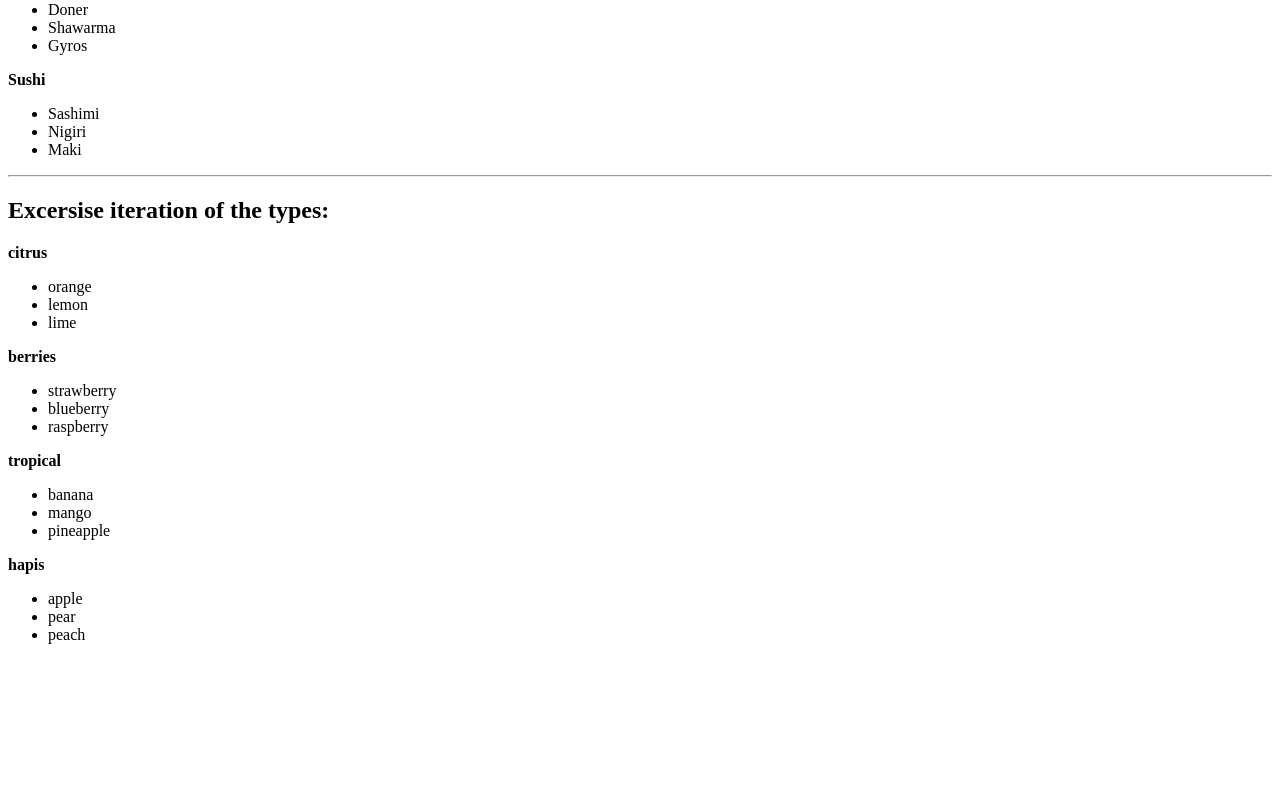
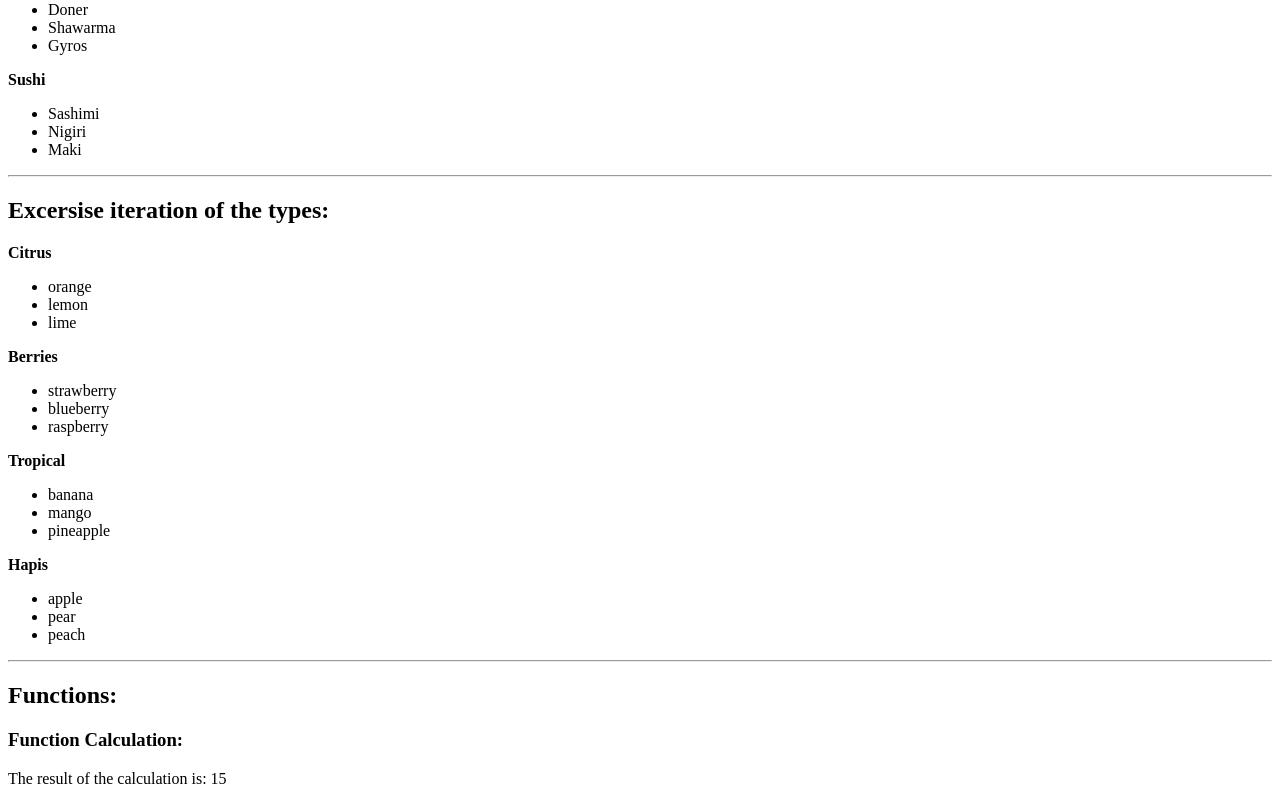
Before and after one commit to MertCode/phpbasics, a PHP site: page /helloworld.php in a window 1280 px wide. Shown: the part 981-1777 px from the top of the page. Before the commit the page ends 1625 px from the top, so only its background shows below. Run offline with PHP 8.4, Linux system fonts and the light colour scheme.

Commit message:
funtion introduced, calculation

```diff
--- a/helloworld.php
+++ b/helloworld.php
@@ -137,22 +137,22 @@
    echo '<h2>Excersise iteration of the types:</h2>';
 
    $myAssocArray = [
-      'citrus' => [
+      'Citrus' => [
          "orange",
          "lemon",
          "lime",
       ],
-      'berries' => [
+      'Berries' => [
          "strawberry",
          "blueberry",
          "raspberry",
       ],
-      'tropical' => [
+      'Tropical' => [
          "banana",
          "mango",
          "pineapple",
       ],
-      'hapis' => [
+      'Hapis' => [
          "apple",
          "pear",
          "peach",
@@ -167,6 +167,19 @@
       }
       echo "</ul>";
    }
+
+   echo '<hr>';
+   echo '<h2>Functions:</h2>';
+   echo '<h3> Function Calculation:</h3>';
+
+   // functions in PHP
+   function calculate($a, $b)
+   {
+      return $a + $b;
+   }
+   $resultOfCalculation = calculate(5, 10);
+
+   echo "The result of the calculation is: " . $resultOfCalculation;
    ?>
 </body>
 
```
